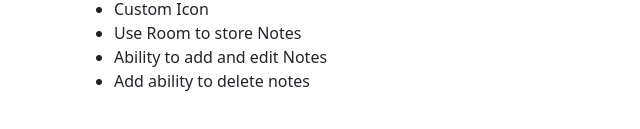
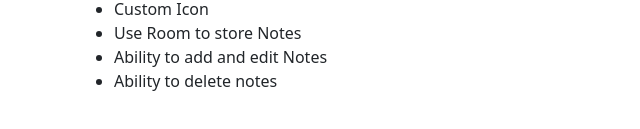
Before and after one commit to joecwilson/joecwilson.github.io, a plain HTML site: page html/fancy_notes/features.html in a window 1280 px wide. Shown: the part 393-522 px from the top of the page, 0-640 px from the left. Drawn offline with nearby package versions, Linux system fonts and the light colour scheme.

```diff
--- a/html/fancy_notes/features.html
+++ b/html/fancy_notes/features.html
@@ -42,7 +42,7 @@
                 <li>Custom Icon</li>
                 <li>Use Room to store Notes</li>
                 <li>Ability to add and edit Notes</li>
-                <li>Add ability to delete notes</li>
+                <li>Ability to delete notes</li>
             </ul>
 
         </div>
```
